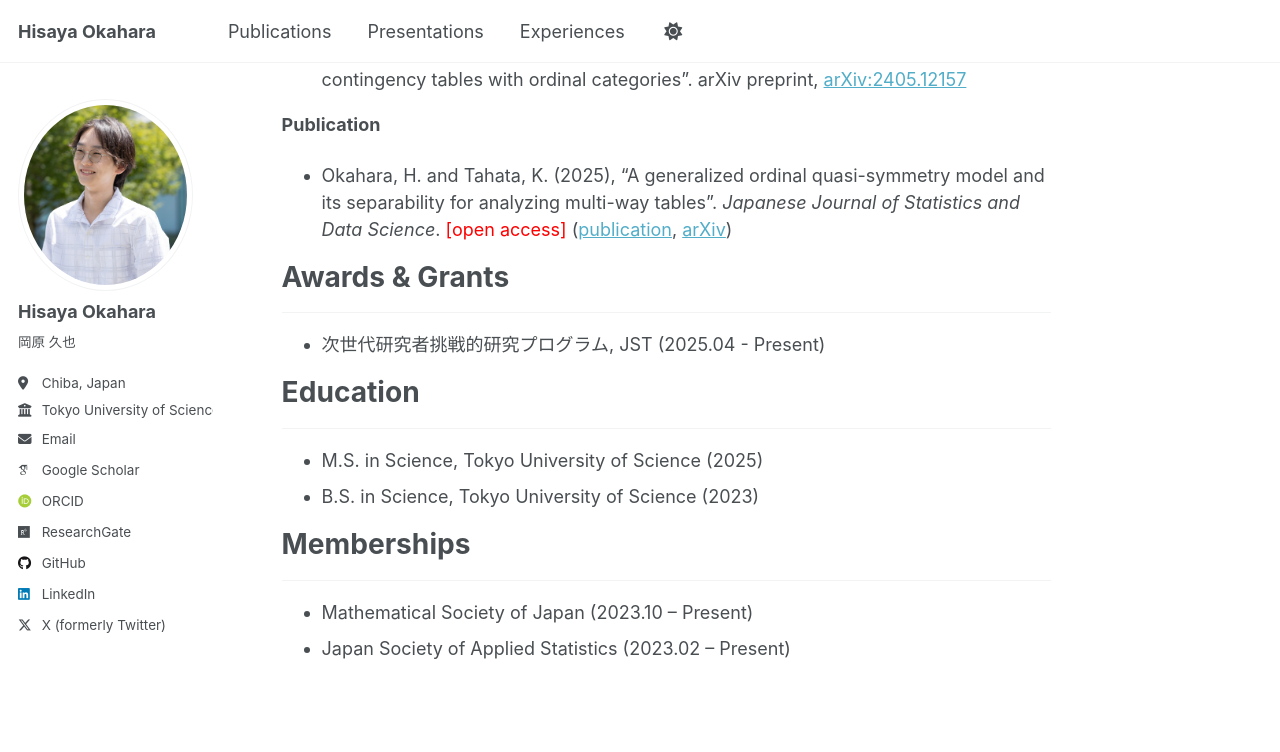
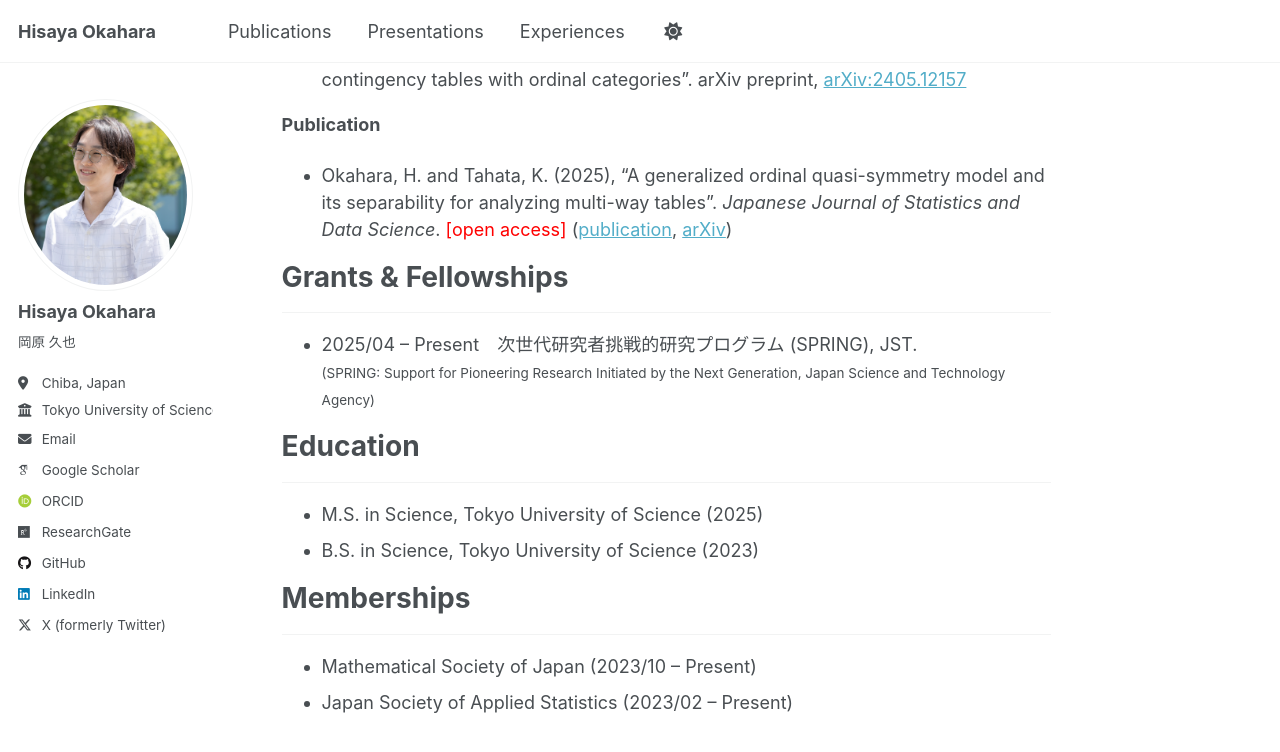
Before and after one commit to h-okahara/h-okahara.github.io, a Jekyll site: the page built from _pages/about.md, in a window 1280 px wide and 900 px high, scrolled down 540 px. Shown: the top 752 px of the window. Built offline with Jekyll 4.4.1, drawn with Linux system fonts in a browser that asks for light colours; some web fonts are replaced.

Commit message:
Update about.md

```diff
--- a/_pages/about.md
+++ b/_pages/about.md
@@ -30,10 +30,10 @@ I'm a Ph.D. student at [Tahata Lab.](https://tahata-lab.is.noda.tus.ac.jp/) in [
 - Okahara, H. and Tahata, K. (2025), "A generalized ordinal quasi-symmetry model and its separability for analyzing multi-way tables". *Japanese Journal of Statistics and Data Science*. <span style="color: red;">[open access]</span> ([publication](https://link.springer.com/article/10.1007/s42081-024-00289-4), [arXiv](https://arxiv.org/abs/2405.04193))
 
 
-# Awards & Grants
+# Grants & Fellowships
 ---
-- 次世代研究者挑戦的研究プログラム, JST (2025.04 - Present)
-
+- 2025/04 – Present 次世代研究者挑戦的研究プログラム (SPRING), JST.
+  <small> (SPRING: Support for Pioneering Research Initiated by the Next Generation, Japan Science and Technology Agency) </small>
 
 # Education
 ---
@@ -43,5 +43,5 @@ I'm a Ph.D. student at [Tahata Lab.](https://tahata-lab.is.noda.tus.ac.jp/) in [
 
 # Memberships
 ---
-- Mathematical Society of Japan (2023.10 – Present)
-- Japan Society of Applied Statistics (2023.02 – Present)
+- Mathematical Society of Japan (2023/10 – Present)
+- Japan Society of Applied Statistics (2023/02 – Present)
```
